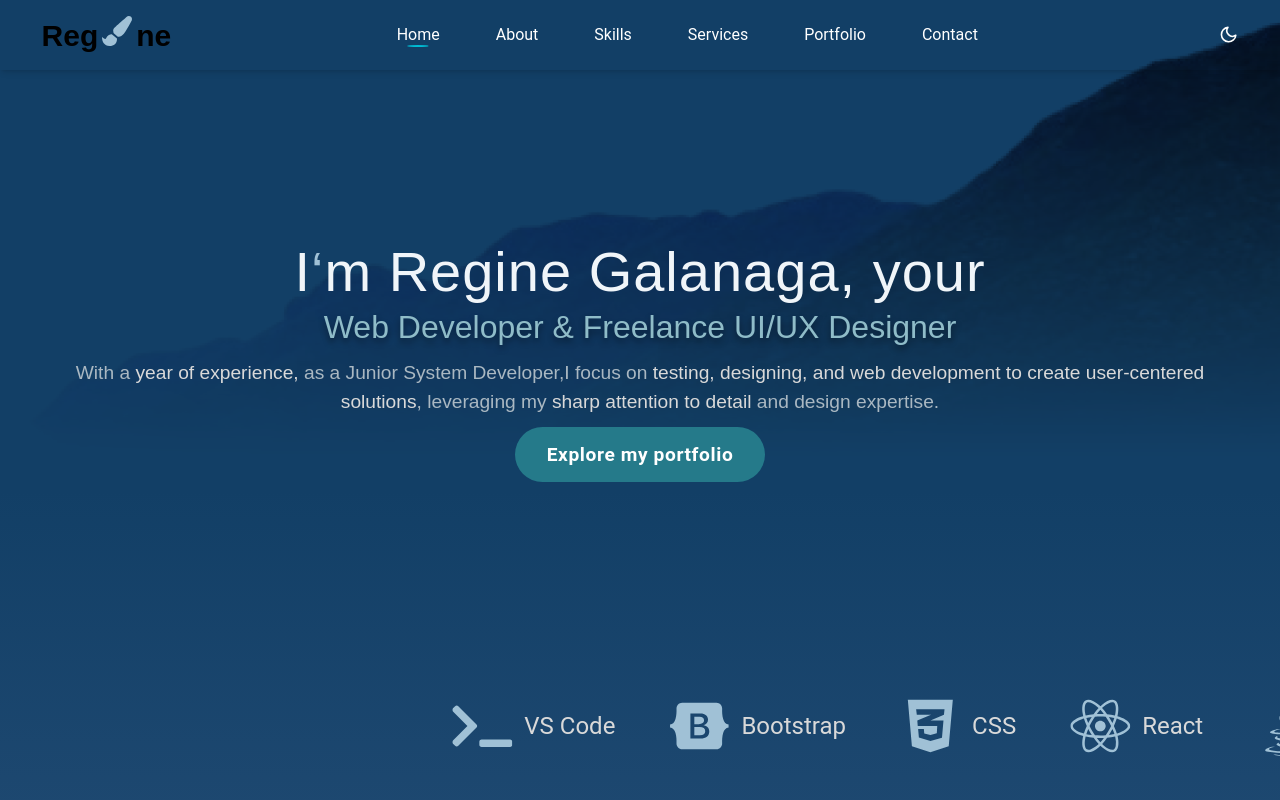
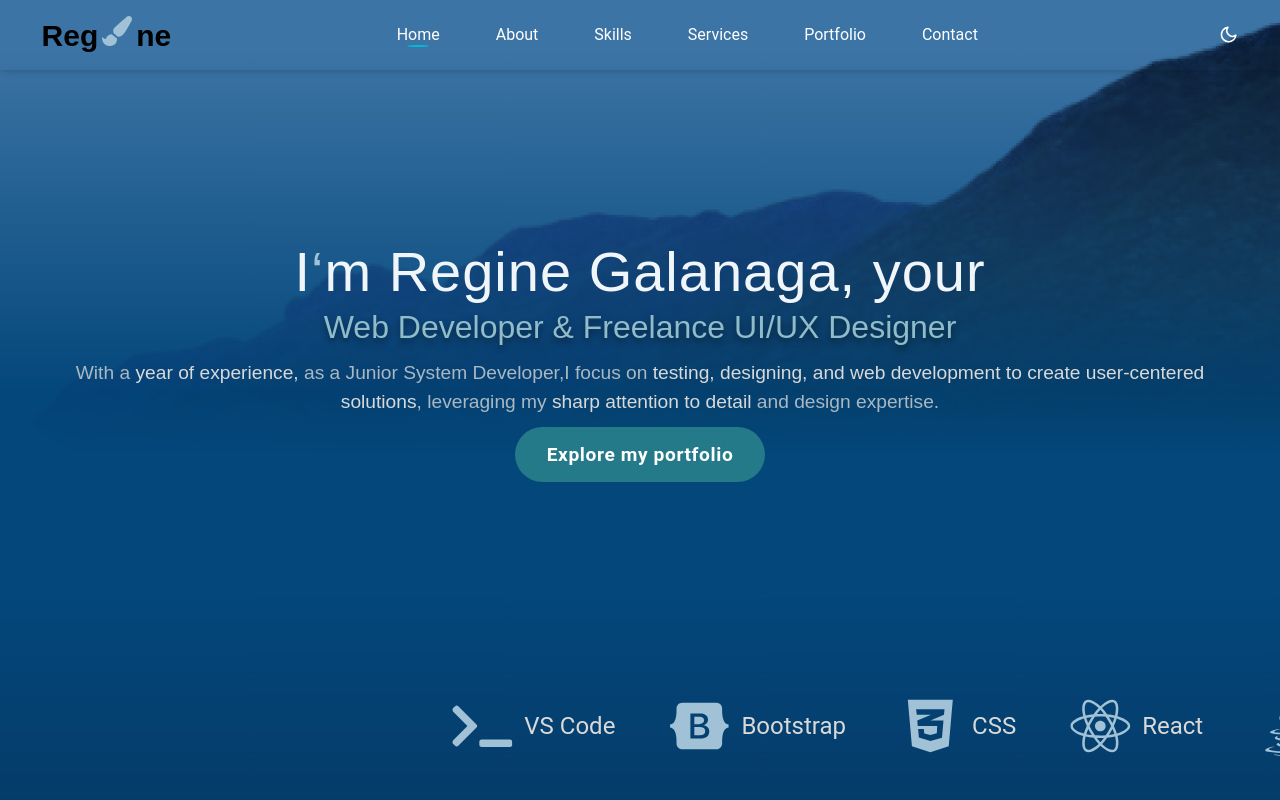
Before and after one commit to Regine-18/My-Portfolio, a Next.js app: page / in a window 1280 px wide. Shown: the top 800 px of the page. Built offline with nearby package versions, Linux system fonts and the light colour scheme.

Commit message:
fix the light mode background

```diff
--- a/tailwind.config.js
+++ b/tailwind.config.js
@@ -34,11 +34,12 @@ module.exports = {
         rgba(11, 35, 53) 43%,
         rgba(12, 27, 38) 100%)`,
         'light-mode': `linear-gradient(to bottom,
- rgba(18, 63, 102, 1) 10%,  /* Deep Ocean Blue */
-  rgba(52, 90, 133, 1) 30%,  /* Cool Blue */
-  rgba(8, 98, 123, 1) 50%,   /* Vibrant Teal */
-  rgba(0, 51, 79, 1) 70%,    /* Dark Aqua */
-  rgba(0, 32, 55, 1) 100%    /* Deepest Ocean */)`, /* Deep Ocean Blue */
+        rgba(60, 116, 165, 1) 1%,  /* #3c74a5 */
+        rgba(4, 71, 122, 1) 8%,    /* #04477a */
+        rgba(4, 71, 123, 1) 12%,   /* #04477b */
+        rgba(5, 51, 92, 1) 20%,    /* #05335c */
+        rgba(12, 88, 106, 1) 70%,  /* #0c586a */
+        rgba(1, 28, 51, 1) 100%    /* #011c33 */)`, /* Deep Ocean Blue */
         'dark-mode': `linear-gradient(to bottom,
           rgba(0, 27, 48, 0.8) 13%,
           rgba(8, 41, 67, 0.8) 19%,
```
